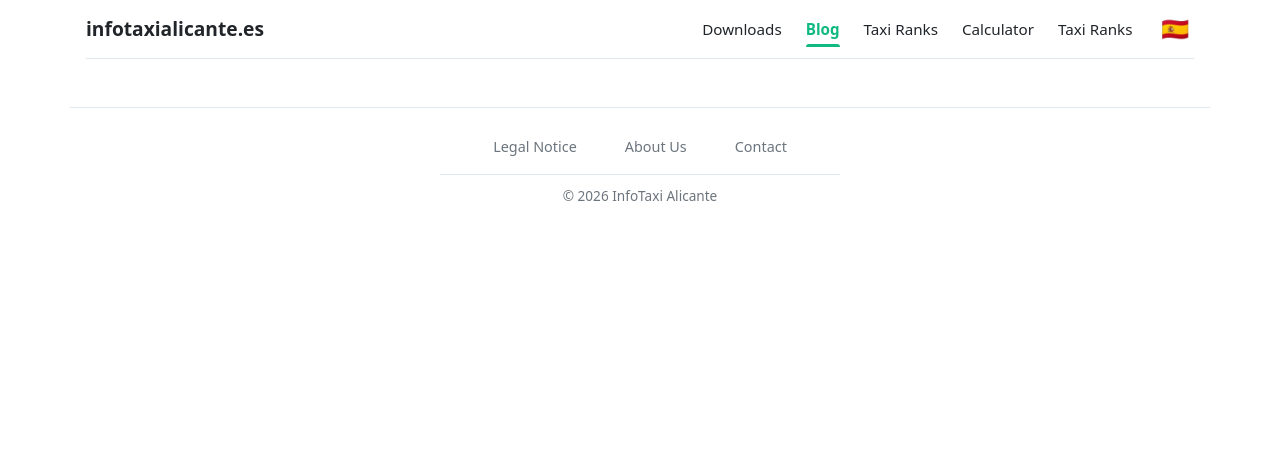
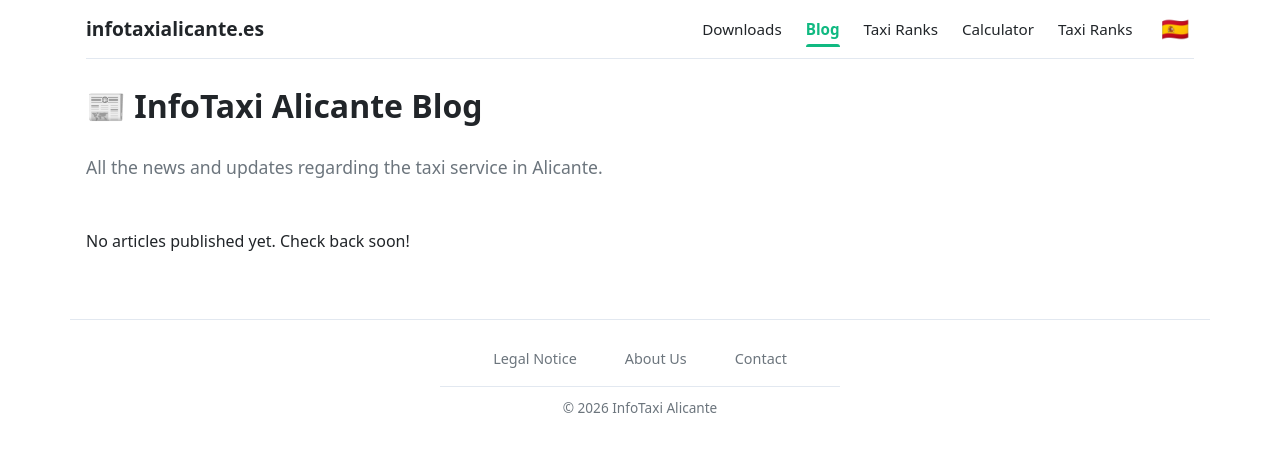
Before and after one commit to infotaxialicante/infotaxialicante.github.io, a Jekyll site: the page built from en/blog/index.html, in a window 1280 px wide. Shown: the top 452 px of the page. Built offline with Jekyll 4.4.1, drawn with Linux system fonts in a browser that asks for light colours.

Commit message:
anyadida pagina blog EN

```diff
--- a/en/blog/index.html
+++ b/en/blog/index.html
@@ -4,3 +4,40 @@ title: Blog
 lang: en
 ref: blog
 ---
+
+<h1>📰 InfoTaxi Alicante Blog</h1>
+<p class="blog-description">All the news and updates regarding the taxi service in Alicante.</p>
+
+<div class="blog-grid">
+  {% assign lang_posts = site.posts | where: "lang", page.lang %}
+  {% for post in lang_posts %}
+    <article class="blog-card">
+      {% if post.image %}
+        <a href="{{ post.url | relative_url }}" tabindex="-1" aria-hidden="true">
+          <img src="{{ post.image | relative_url }}" alt="{{ post.title }}" class="blog-card-image" loading="lazy">
+        </a>
+      {% endif %}
+      <div class="blog-card-content">
+        <h2><a href="{{ post.url | relative_url }}">{{ post.title }}</a></h2>
+
+        <div class="blog-card-meta">
+          <time datetime="{{ post.date | date_to_xmlschema }}">
+            📅 {{ post.date | date: "%m/%d/%Y" }}
+          </time>
+          {% if post.categories.size > 0 %}
+            <span class="blog-card-categories">
+              📂 {% for category in post.categories %}
+                <a href="{{ '/categories/' | append: category | slugify | append: '/' | relative_url }}">{{ category }}</a>{% unless forloop.last %}, {% endunless %}
+              {% endfor %}
+            </span>
+          {% endif %}
+        </div>
+
+        <p>{{ post.excerpt | strip_html | truncatewords: 25 }}</p>
+        <a href="{{ post.url | relative_url }}" class="blog-card-link">Read more →</a>
+      </div>
+    </article>
+  {% else %}
+    <p class="no-posts">No articles published yet. Check back soon!</p>
+  {% endfor %}
+</div>
```
